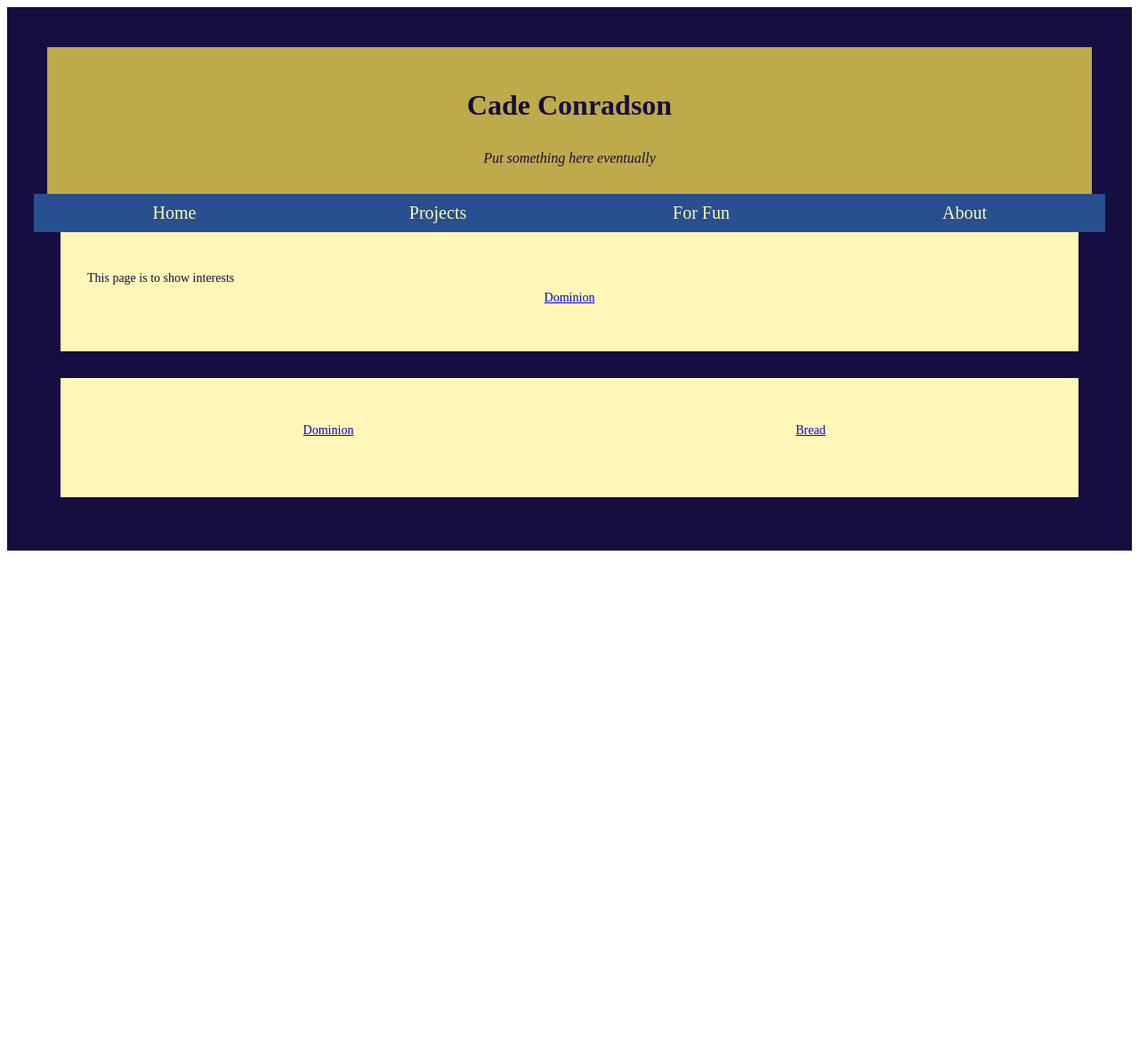
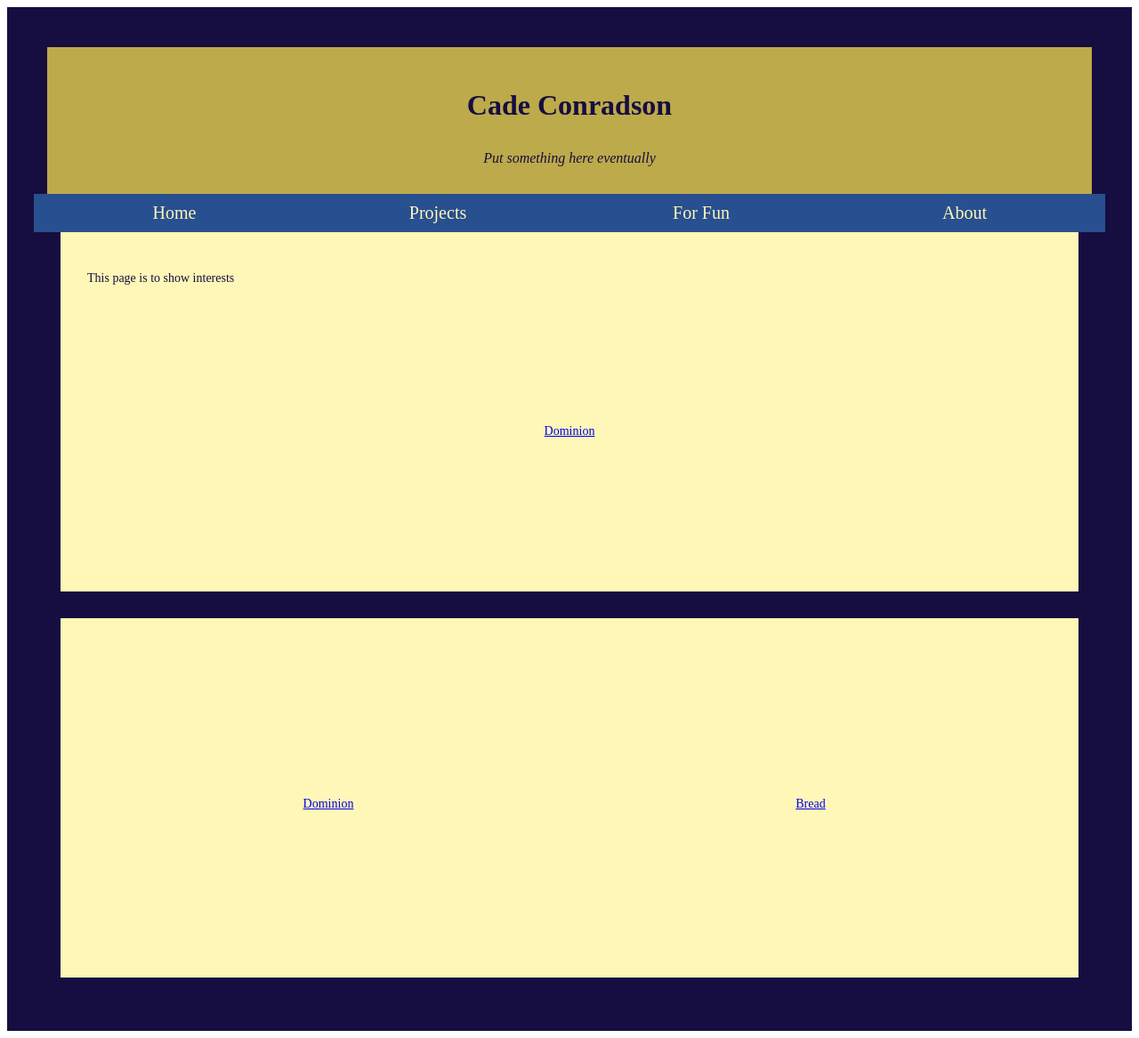
Before and after one commit to cconradson/cconradson.github.io, a Jekyll site: the page built from interests.html, in a window 1280 px wide. Shown: the whole page at 89% size. Built offline with Jekyll 4.4.1, drawn with Linux system fonts in a browser that asks for light colours; before the commit the page ends 900 px from its top, so only the background shows below that.

Commit message:
image link hover attempt 5

```diff
--- a/assets/css/main.css
+++ b/assets/css/main.css
@@ -63,14 +63,16 @@ div[id="wrap"] {
 /* for image links with text on top */
 
 .bgimg {
+	height: 300px;
+	width: 100%;
 	background-repeat: no-repeat;
 	background-size: 100% 100%;
 }
 
 .bgimg > a {
-	background-color: rgb(255,247,183,0.7);
+	background-color: rgb(255,255,255,0.7);
 	width: 100%;
-	height: 300px;
+	height: 100%;
 }
 
 .bgimg > a:hover {
```
